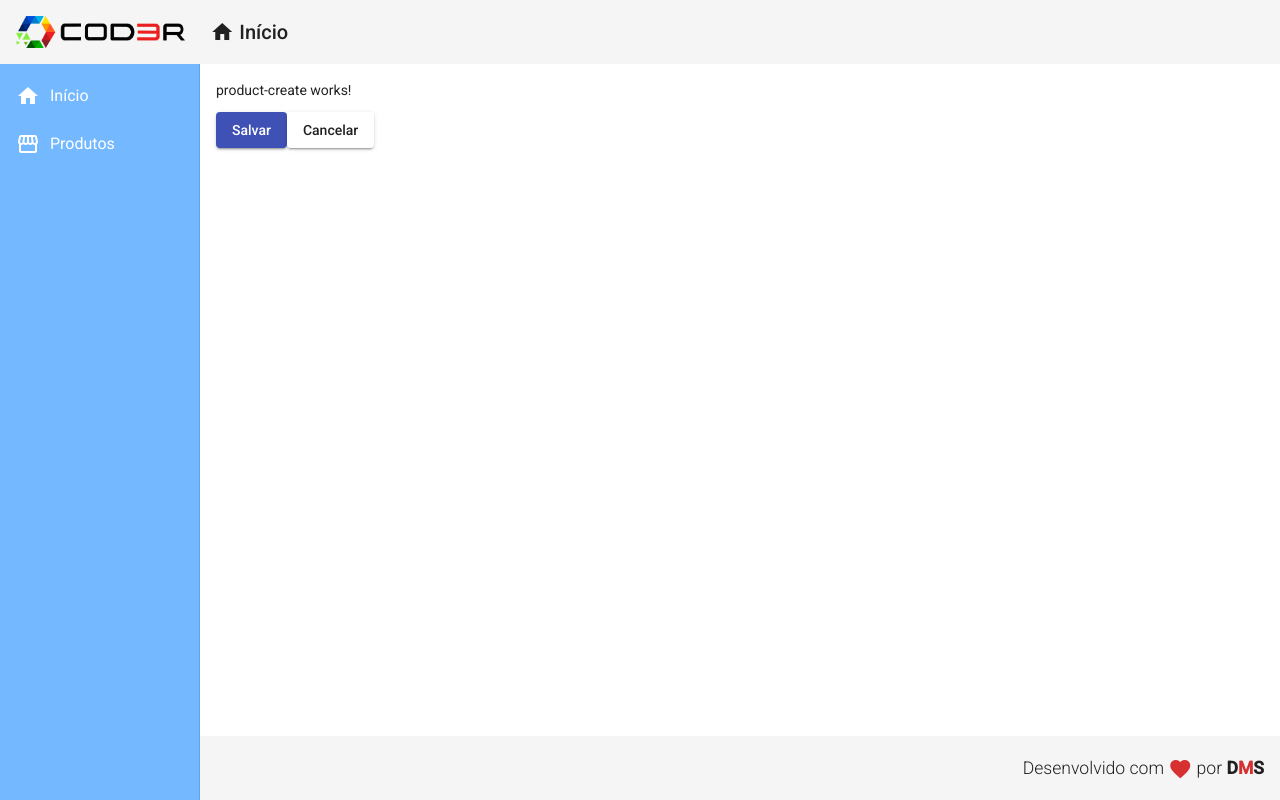
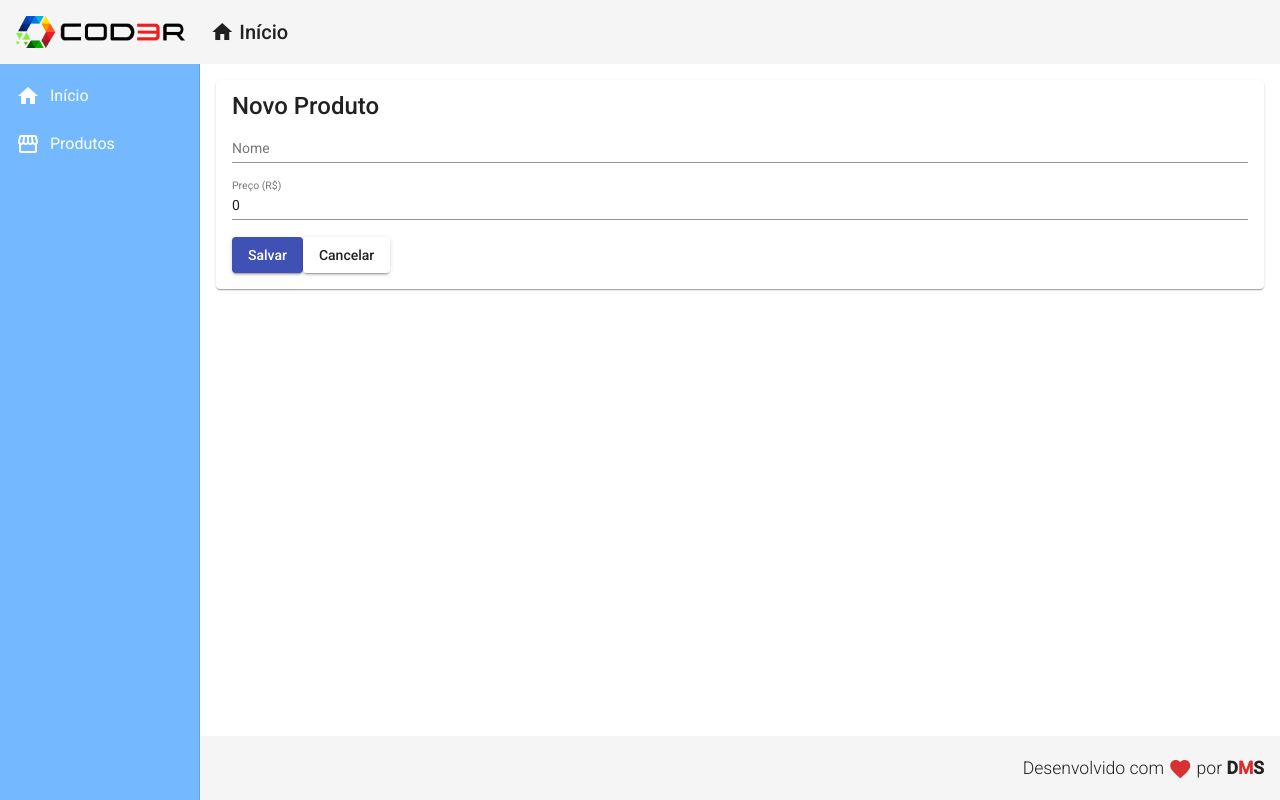
Before and after one commit to DayanMonteiro/Angular, an Angular app in the folder CRUD/frontend/: page /products/create in a window 1280 px wide. Built offline with nearby package versions, Linux system fonts and the light colour scheme.

Commit message:
criando formulário

```diff
--- a/CRUD/frontend/src/app/components/product/product-create/product-create.component.css
+++ b/CRUD/frontend/src/app/components/product/product-create/product-create.component.css
@@ -0,0 +1,4 @@
+form {
+    display: flex;
+    flex-direction: column;
+}
--- a/CRUD/frontend/src/app/components/product/product-create/product-create.component.html
+++ b/CRUD/frontend/src/app/components/product/product-create/product-create.component.html
@@ -1,6 +1,13 @@
-<p>product-create works!</p>
-
-
+<mat-card>
+    <mat-card-title>Novo Produto</mat-card-title>
+    <form>
+        <mat-form-field>
+            <input matInput placeholder="Nome" [(ngModel)]="product.name" name="name">
+        </mat-form-field>
+        <mat-form-field>
+            <input matInput placeholder="Preço (R$)" [(ngModel)]="product.price" name="price" >
+        </mat-form-field>
+    </form>
     <button mat-raised-button (click)="createProduct()" color="primary" >
         Salvar
     </button>
@@ -8,3 +15,4 @@
     <button mat-raised-button (click)="cancel()" >
         Cancelar
     </button>
+</mat-card>
--- a/CRUD/frontend/src/app/components/product/product-create/product-create.component.ts
+++ b/CRUD/frontend/src/app/components/product/product-create/product-create.component.ts
@@ -12,7 +12,7 @@
 
   product: Product = {
     name: '',
-    price: null
+    price: 0.00
   }
 
   constructor(private productService: ProductService,
@@ -26,7 +26,6 @@
     this.productService.create(this.product).subscribe(() => {
       this.productService.showMessage('Produto criado!')
       this.router.navigate(['/products'])
-
     })
 
   }
```
Also changed, not shown: CRUD/frontend/src/app/app.module.ts (+8 -2 lines), 1 other file (tests, documents, lock files or other folders). Lines whose indentation alone changed are shown as unchanged.
